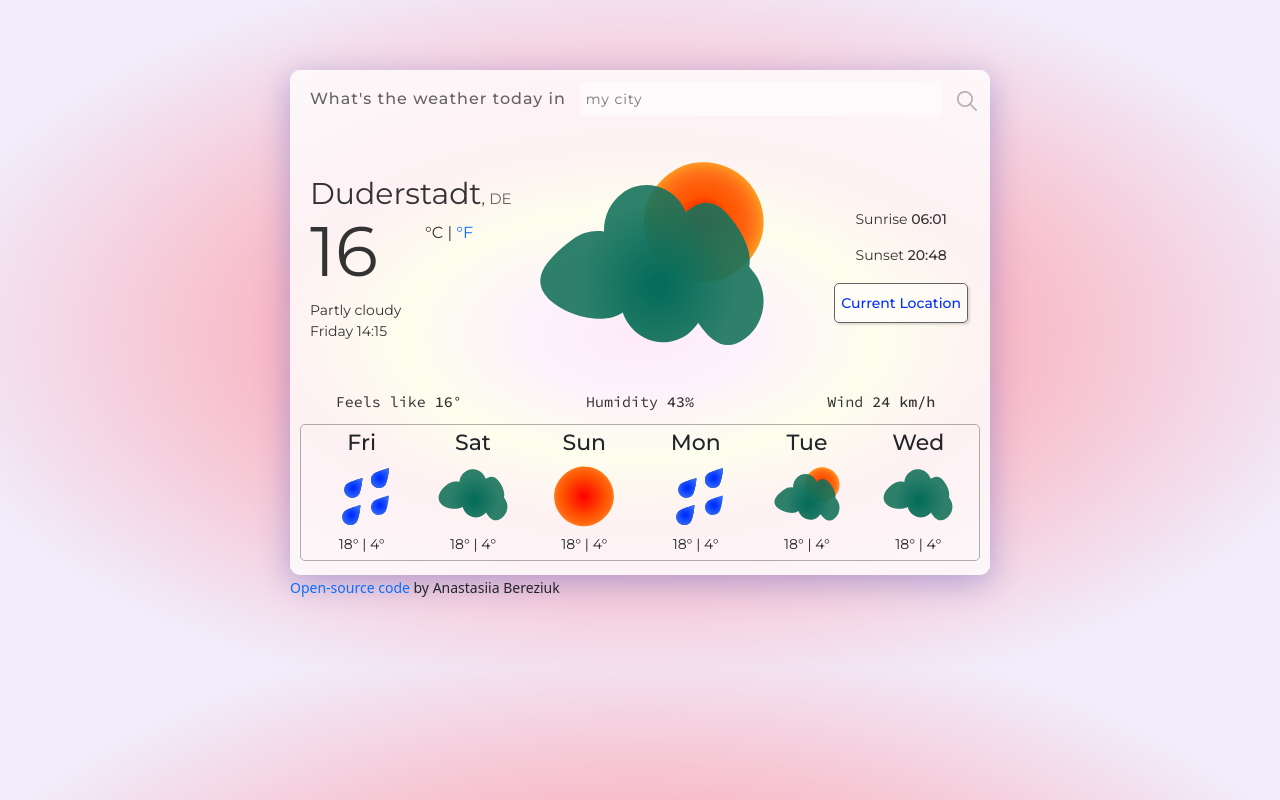
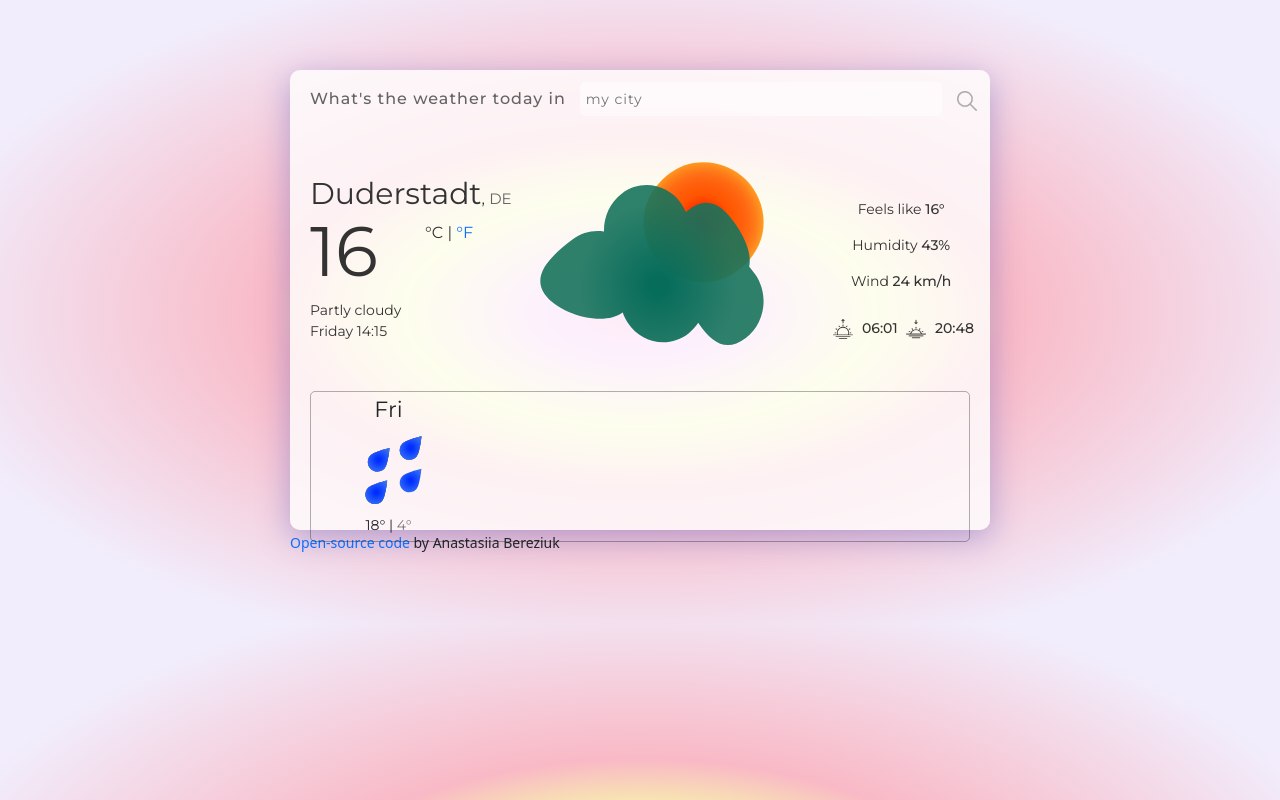
Before and after one commit to anastasiiabirch/weather-app-project, a plain HTML site: page index.html in a window 1280 px wide. Drawn offline with nearby package versions, Linux system fonts and the light colour scheme; no server answers.

Commit message:
changed the styling of characteristics

```diff
--- a/index.html
+++ b/index.html
@@ -69,46 +69,57 @@
           <div class="col-3 image-current-container">
             <img class="image-current" id="current-icon" src="images/02d.svg" alt="Rain">
           </div>
-          <ul class="col-3 characteristics-2">
-            <li class="ch-2-1">Sunrise   <strong><span id="sunrise"> 06:01</span></strong></li>
+          <ul class="col-3 characteristics">
+            <li class="ch-1-1">Feels like <strong><span id="feelsLike">16</span>°</strong></li>
+            <li class="ch-1-2">Humidity <strong><span id="humidity">43</span>%</strong></li>
+            <li class="ch-1-3">Wind <strong><span id="windSpeed">24</span> km/h</strong></li>
+            <li class="ch-1-4" class="sunrise-sunset">
+              <img class="sunrise-icon" src="images/sunrise.png" alt="Sunrise">
+              <strong id="sunrise">06:01</strong>
+              <img class="sunset-icon" src="images/sunset.png" alt="Sunset">
+              <strong id="sunset">20:48</strong>
+            </li>
+
+            <!-- <li class="ch-2-1">Sunrise   <strong><span id="sunrise"> 06:01</span></strong></li>
 
             <li class="ch-2-2">Sunset   <strong><span id="sunset"> 20:48</span></strong></li>
             <li class="ch-2-3">
               <button class="location_button">
                 Current Location
               </button>
-            </li>
+            </li> -->
 
           </ul>
         </div>
 
-        <ul class="row characteristics-1">
+       <!--  <ul class="row characteristics-1">
           <li class="col-4 ch-1-1">Feels like <strong><span id="feelsLike">16</span>°</strong></li>
           <li class="col-4 ch-1-2">Humidity <strong><span id="humidity">43</span>%</strong></li>
           <li class="col-4 ch-1-3">Wind <strong><span id="windSpeed">24</span> km/h</strong></li>
-        </ul>
+        </ul> -->
 
-        <ul class="row forecast-container">
-          <li class="col-2 card day1">
+        <div class="forecast-container" id="forecast">
+          <div class="col-2 card day1">
             <h3>Fri</h3>
             <div class="img-area">
               <img src="images/rain-2.svg" class="forecast-img forecast-img-1" />
             </div>
             <div class="forecast-temperature">
-              <span>18°</span>
+              <span class="forecast-temperature-max">18°</span>
               <span>|</span>
-              <span>4°</span>
+              <span class="forecast-temperature-min">4°</span>
             </div>
-          </li>
-          <li class="col-2 card day2">
+          </div>
+        </div>
+<!--           <li class="col-2 card day2">
             <h3>Sat</h3>
             <div class="img-area">
               <img src="images/cloud-5.svg" class="forecast-img forecast-img-2" />
             </div>
             <div class="forecast-temperature">
-              <span>18°</span>
+              <span class="forecast-temperature-max">18°</span>
               <span>|</span>
-              <span>4°</span>
+              <span class="forecast-temperature-min">4°</span>
             </div>
           </li>
           <li class="col-2 card day3">
@@ -117,9 +128,9 @@
               <img src="images/sun-gradient-4.svg" class="forecast-img forecast-img-3" />
             </div>
             <div class="forecast-temperature">
-              <span>18°</span>
+              <span class="forecast-temperature-max">18°</span>
               <span>|</span>
-              <span>4°</span>
+              <span class="forecast-temperature-min">4°</span>
             </div>
           </li>
           <li class="col-2 card day4">
@@ -128,9 +139,9 @@
               <img src="images/rain-2.svg" class="forecast-img forecast-img-4" />
             </div>
             <div class="forecast-temperature">
-              <span>18°</span>
+              <span class="forecast-temperature-max">18°</span>
               <span>|</span>
-              <span>4°</span>
+              <span class="forecast-temperature-min">4°</span>
             </div>
           </li>
           <li class="col-2 card day5">
@@ -139,9 +150,9 @@
               <img src="images/partly-cloudy.svg" class="forecast-img forecast-img-5" />
             </div>
             <div class="forecast-temperature">
-              <span>18°</span>
+              <span class="forecast-temperature-max">18°</span>
               <span>|</span>
-              <span>4°</span>
+              <span class="forecast-temperature-min">4°</span>
             </div>
           </li>
           <li class="col-2 card day6">
@@ -150,12 +161,12 @@
               <img src="images/cloud-5.svg" class="forecast-img forecast-img-6" />
             </div>
             <div class="forecast-temperature">
-              <span>18°</span>
+              <span class="forecast-temperature-max">18°</span>
               <span>|</span>
-              <span>4°</span>
+              <span class="forecast-temperature-min">4°</span>
             </div>
-          </li>
-        </ul>
+          </li> -->
+
 
 
       </div>
--- a/src/styles.css
+++ b/src/styles.css
@@ -9,7 +9,7 @@ body {
 
 .weather-app {
   background: rgba(255, 255, 255, 0.8);
-  height: 505px;
+  height: 460px;
   font-family: 'Montserrat', sans-serif;
   color: #333333;
   border-radius: 10px;
@@ -118,50 +118,45 @@ h1 {
 ul {
   padding-left: 0;
 }
-.characteristics-2 {
-  margin-top: 50px;
+.characteristics {
+  margin-top: 40px;
   margin-left: 30px;
   margin-right: 10px;
   line-height: 36px;
   font-size: 14px;
   text-align: center;
+  /*font-family: 'Source Code Pro', monospace;*/
   font-family: "Montserrat", sans-serif;
   list-style:none;
+}
 
+.sunrise-icon, .sunset-icon {
+  width: 20px;
+  opacity: 0.8;
+  margin: 20px 5px;
 }
 strong {
   font-weight: 500;
-}
-
-.characteristics-1 {
-  margin-top: 0;
-  text-align: center;
-  font-size: 15px;
-  text-align: center;
-  font-family: 'Source Code Pro', monospace;
-  position: relative;
-  margin-bottom: 10px;
-  list-style: none;
-
 }
 
 
 .forecast-container {
   position: relative;
   margin: 0 auto;
-  margin-left: 10px;
-  margin-right: 10px;
-  padding: 5px;
+  margin-left: 20px;
+  margin-right: 20px;
+  padding: 5px 25px;
   border: 1px solid rgba(0, 0, 0, 0.3);
   border-radius: 5px;
   margin-bottom: 0;
 }
 h3 {
   font-size: 22px;
-  font-weight: 500;
+  font-weight: 400;
 }
 .card {
   background: transparent;
+  width: 105px;
   text-align: center;
   border: none;
   transition: all 200ms ease-in-out;
@@ -196,6 +191,10 @@ h3 {
   font-size: 14px;
 }
 
+.forecast-temperature-min {
+  opacity: 0.6;
+}
+
 a {
   text-decoration: none
 }
```
Also changed, not shown: images/sunrise.png (added), images/sunset.png (added).
